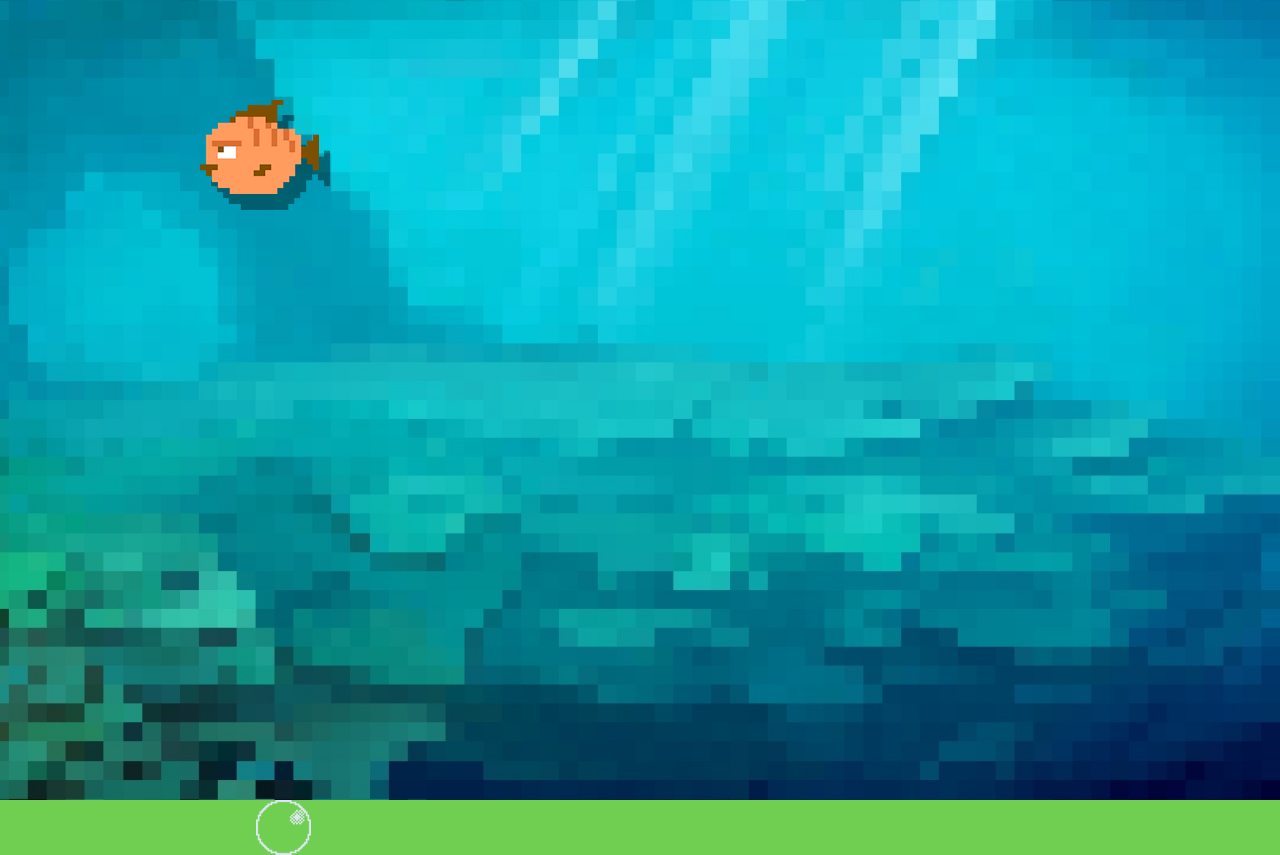
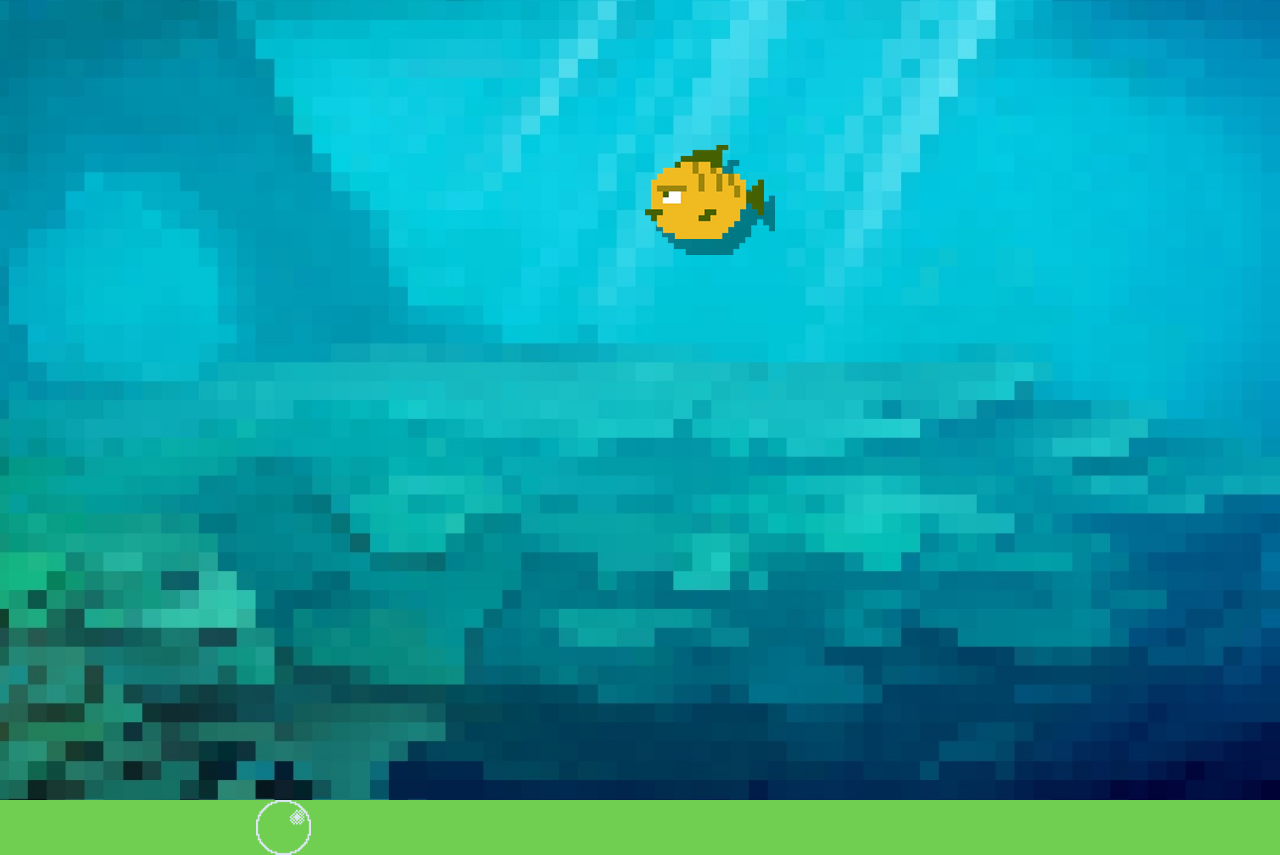
Before and after one commit to fozdemir40/HR-Oefening1, a plain HTML site: page index.html in a window 1280 px wide. Drawn offline with Linux system fonts and the light colour scheme.

Commit message:
Oefening 1 en 2

```diff
--- a/index.html
+++ b/index.html
@@ -8,9 +8,6 @@
     <game>
       <background></background>
 
-      <bubble></bubble>
-
-      <fish></fish>
     </game>
 
     <script src='js/main.js'></script>
--- a/js/main.js
+++ b/js/main.js
@@ -1,12 +1,57 @@
+//
+// bubble element
+//
+let bubble = document.createElement("bubble")
+bubble.style.transform = "translate(20vw, 100vh)"
+
+
+// Elementen toeveogen voor game element
+let game = document.getElementsByTagName("game")[0]
+
+function createChildElement(x) {
+    game.appendChild(x)
+}
+
+
+
+
+function generateFishLocation() {
+    //Get window size for height and width
+    let width = screen.width;
+    let height = screen.height;
+
+    //Randomize height and width between output and 0
+    this.x = Math.floor(Math.random() * width);
+    this.y = Math.floor(Math.random() * height);
+
+}
+
+function generateFishColor(){
+    let color = Math.floor(Math.random() * 360);
+
+    return color
+}
+
+
+
+
+
+let fishLocation = new generateFishLocation()
+console.log(`translate (${fishLocation.x}px, ${fishLocation.y}px)`)
+
 //
 // vis element
 //
-let fish = document.getElementsByTagName("fish")[0]
-fish.style.transform = "translate(200px, 100px)"
-fish.style.filter = "hue-rotate(200deg)"
+let fish = document.createElement("fish")
+fish.style.transform = `translate(${fishLocation.x}px, ${fishLocation.y}px)`
+fish.style.filter = `hue-rotate(${generateFishColor()}deg)`
 
-//
-// bubble element
-//
-let bubble = document.getElementsByTagName("bubble")[0]
-bubble.style.transform = "translate(20vw, 100vh)"
+
+
+
+
+
+
+
+createChildElement(fish)
+createChildElement(bubble)
```
